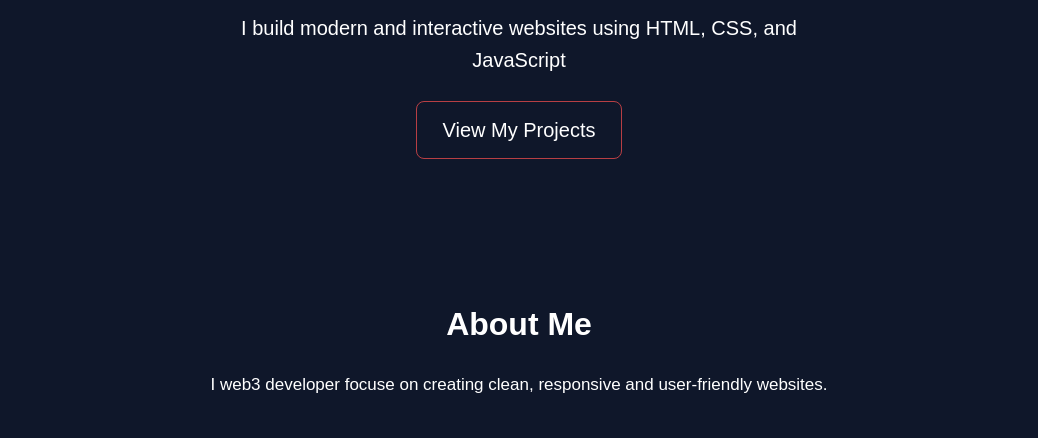
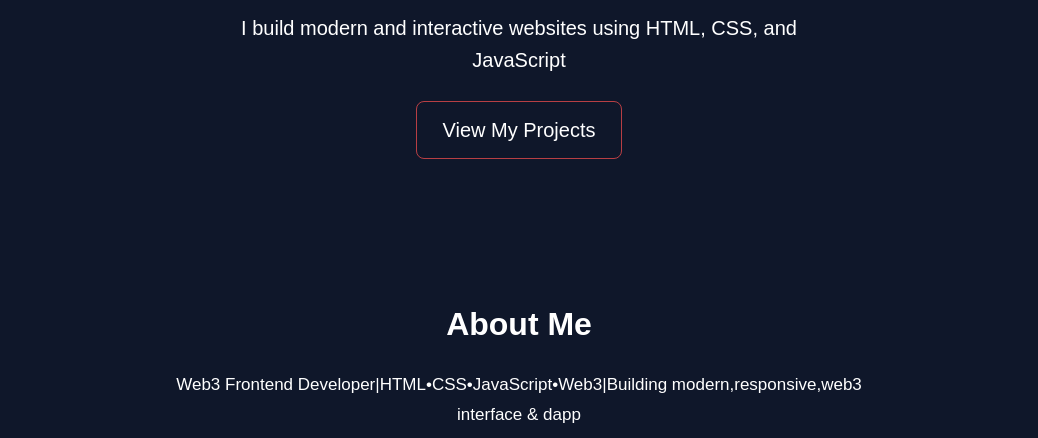
Before and after one commit to abdullahabdulhakeem361-wq/My-Portfolio-, a plain HTML site: page index.html in a window 1280 px wide. Shown: the part 514-952 px from the top of the page, without its empty margins (121-1159 px from the left). Drawn offline with Linux system fonts and the light colour scheme; files whose address does not match are found by name.

Commit message:
update index.html

```diff
--- a/index.html
+++ b/index.html
@@ -41,7 +41,7 @@
  </section>
  <section id="about" class="about">
    <h2>About Me</h2>
-   <p>I web3 developer focuse on creating clean, responsive and user-friendly websites.</p>
+     <p>Web3 Frontend Developer|HTML•CSS•JavaScript•Web3|Building modern,responsive,web3 interface & dapp</p>
 
  </section>
   <section id="projects" class="projects">
```
